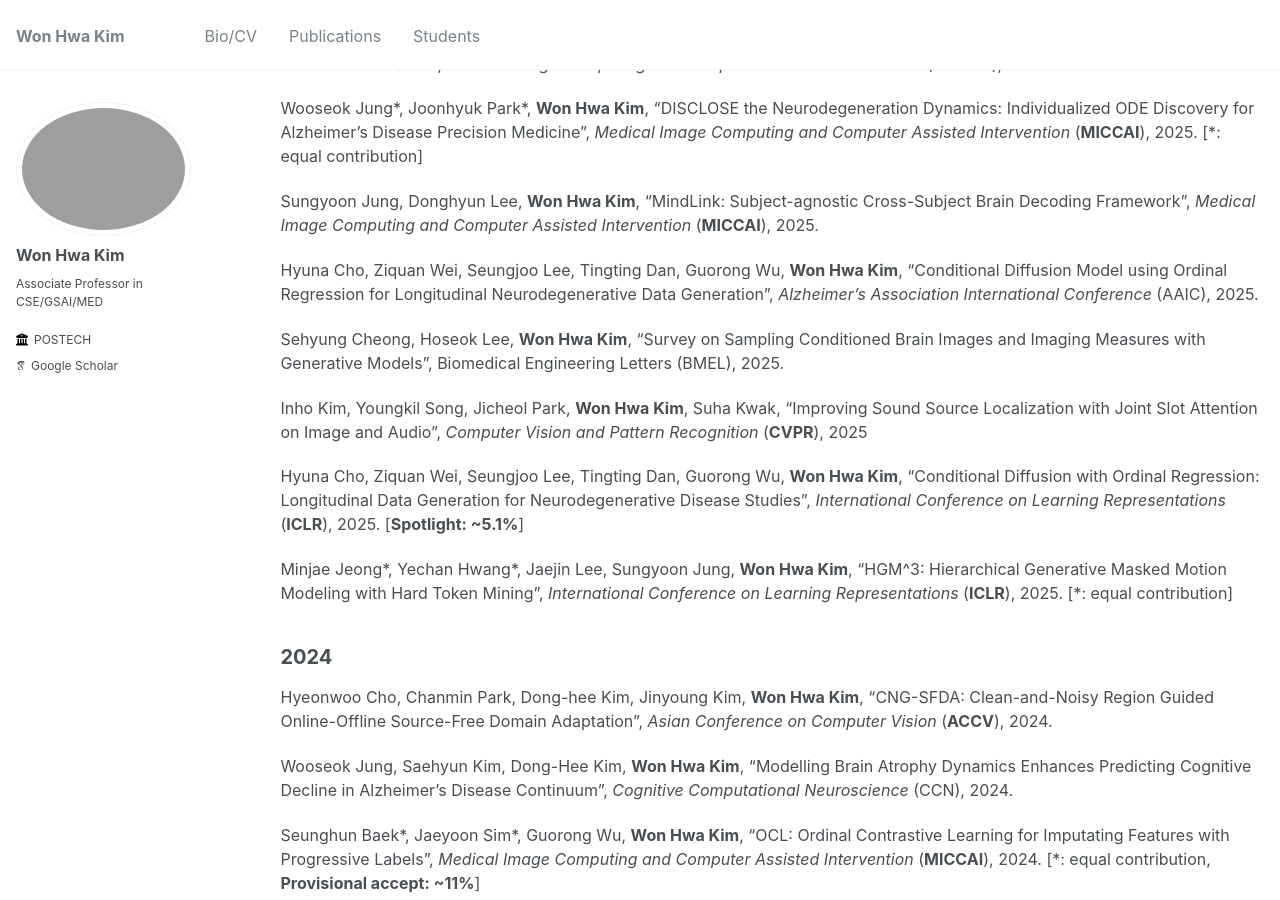
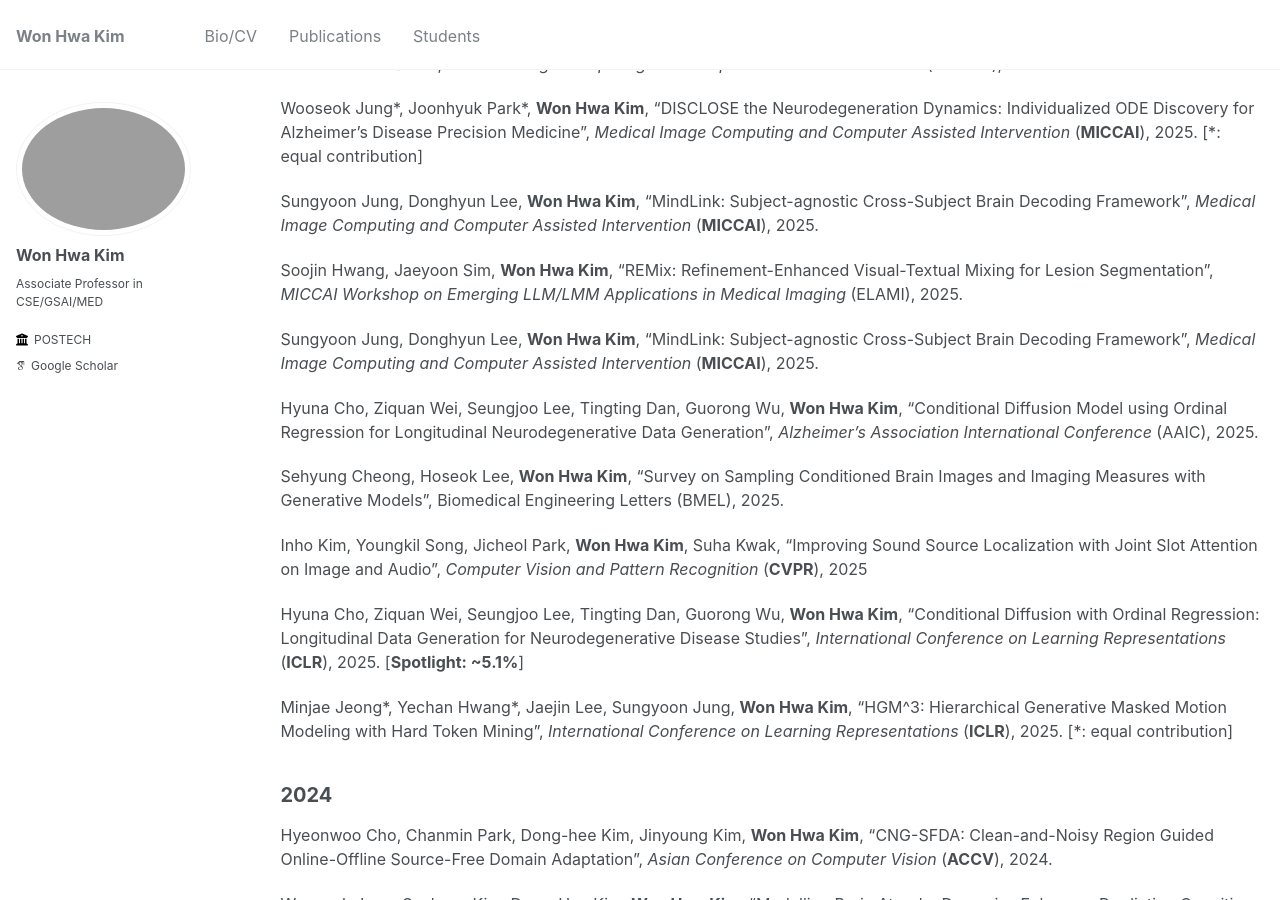
Before and after one commit to wwplato/wwplato.github.io, a Jekyll site: the page built from _pages/publications.md, in a window 1280 px wide and 900 px high, scrolled down 365 px. Built offline with Jekyll 4.4.1, drawn with Linux system fonts in a browser that asks for light colours; some web fonts are replaced.

Commit message:
Update publications.md

```diff
--- a/_pages/publications.md
+++ b/_pages/publications.md
@@ -15,6 +15,10 @@ Hyuna Cho, Hayoung Ahn, Guorong Wu, **Won Hwa Kim**, "Adaptive Adversarial Data
 Joonhyuk Park, Donghyun Lee, Guorong Wu, **Won Hwa Kim**, "Conditional Graph Diffusion with Topological Constraints for Brain Network Generation", *Medical Image Computing and Computer Assisted Intervention* (**MICCAI**), 2025.
 
 Wooseok Jung\*, Joonhyuk Park\*, **Won Hwa Kim**, "DISCLOSE the Neurodegeneration Dynamics: Individualized ODE Discovery for Alzheimer's Disease Precision Medicine", *Medical Image Computing and Computer Assisted Intervention* (**MICCAI**), 2025.  [\*: equal contribution]
+
+Sungyoon Jung, Donghyun Lee, **Won Hwa Kim**, "MindLink: Subject-agnostic Cross-Subject Brain Decoding Framework", *Medical Image Computing and Computer Assisted Intervention* (**MICCAI**), 2025.
+
+Soojin Hwang, Jaeyoon Sim, **Won Hwa Kim**, "REMix: Refinement-Enhanced Visual-Textual Mixing for Lesion Segmentation", *MICCAI Workshop on Emerging LLM/LMM Applications in Medical Imaging* (ELAMI), 2025.
 
 Sungyoon Jung, Donghyun Lee, **Won Hwa Kim**, "MindLink: Subject-agnostic Cross-Subject Brain Decoding Framework", *Medical Image Computing and Computer Assisted Intervention* (**MICCAI**), 2025.
 
```
